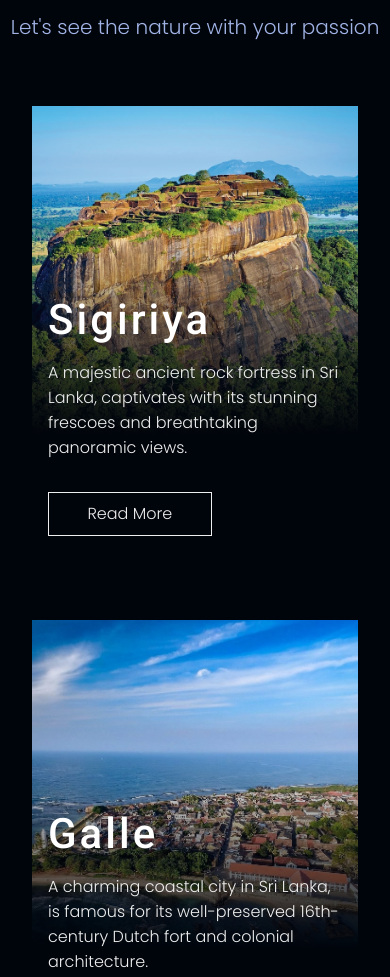
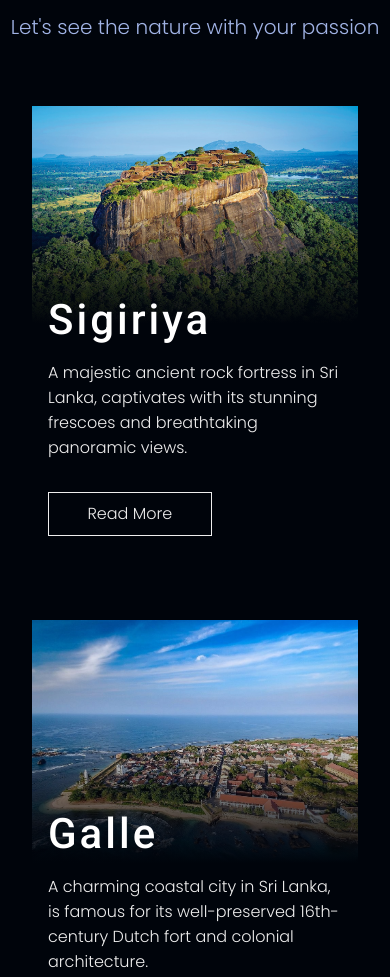
Before and after one commit to Vidusahan/Travel-Website, a plain HTML site: page index.html in a window 390 px wide. Shown: the part 2370-3347 px from the top of the page. Drawn offline with nearby package versions, Linux system fonts and the light colour scheme.

Commit message:
responsive destination

```diff
--- a/style.css
+++ b/style.css
@@ -295,7 +295,9 @@ section .heading .subtitle {
     padding-top: 0;
 }
 .destination .items {
-    display: grid;
+    display: flex;
+    flex-wrap: wrap;
+    justify-content: center;
     grid-template-columns: repeat(auto-fit, minmax(250px, 1fr));
     gap: 4rem;
     padding: 0rem 1rem;
@@ -621,4 +623,16 @@ footer .rights {
         top: 0;
         right: 0;
     }
+    .destination .items {
+        flex-direction: column;
+        align-items: center;
+    }
+
+    .destination .items .card {
+        max-width: 100%;
+    }
+
+    .destination .items .card .image {
+        height: auto;
+    }
 }
```
